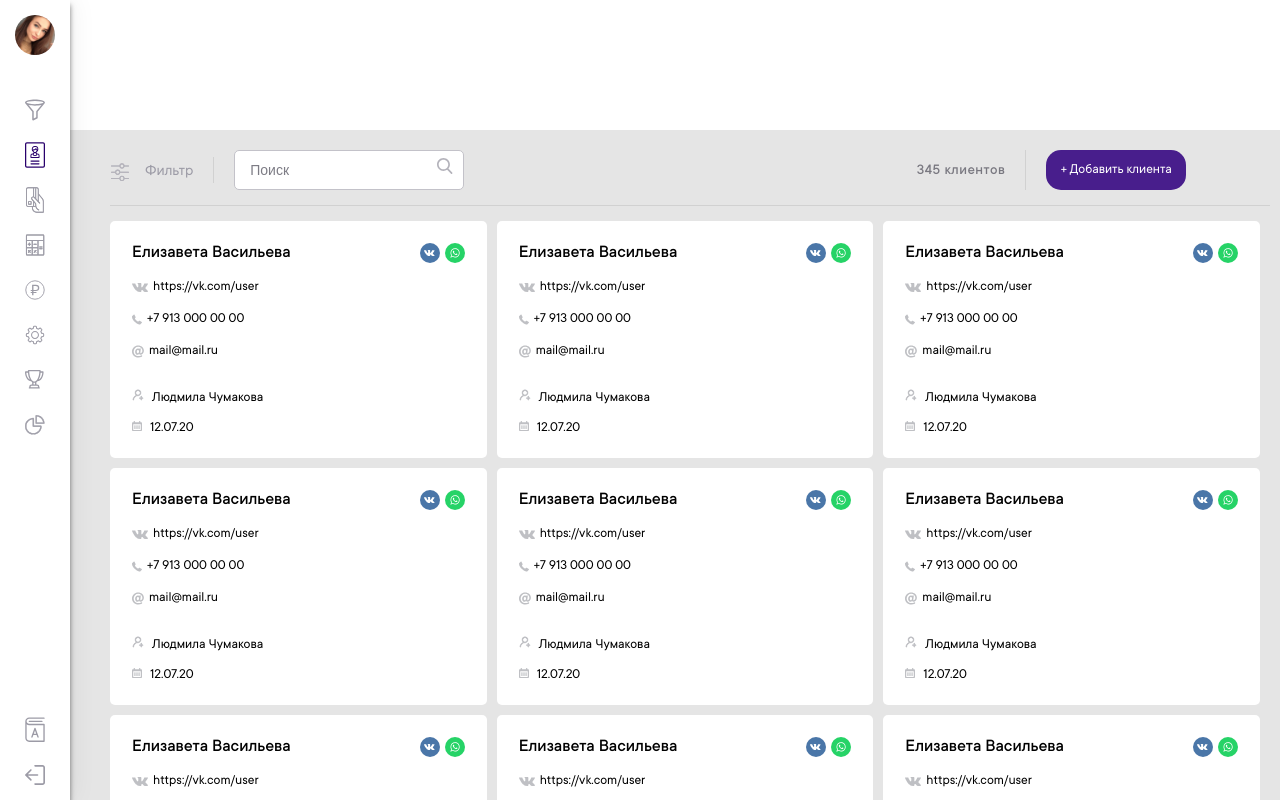
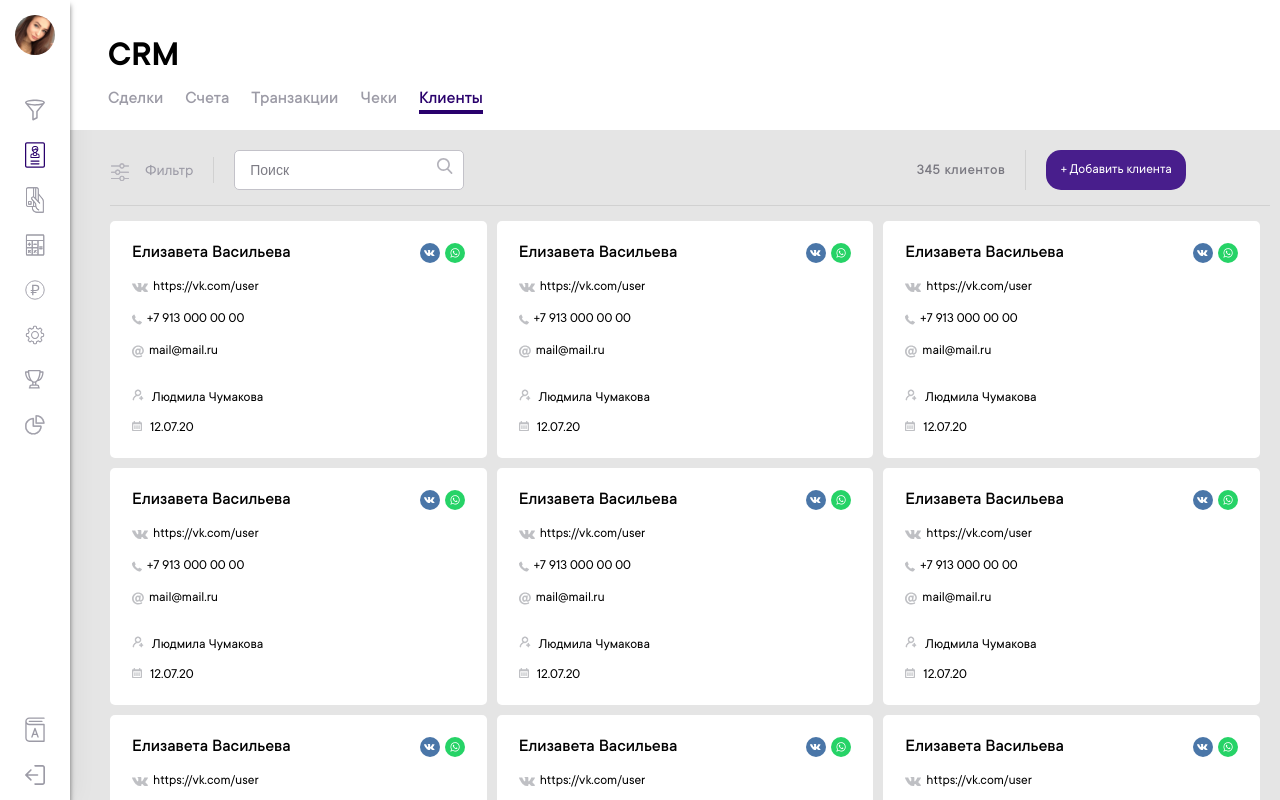
Before and after one commit to Nepo92/Guru-test, a website: page app/index.html in a window 1280 px wide. Drawn offline with nearby package versions, Linux system fonts and the light colour scheme; files that its build step writes are made by us from their sources.

Commit message:
fix small bug

```diff
--- a/app/index.html
+++ b/app/index.html
@@ -39,8 +39,8 @@
             <a class="nav__link active" href="/">Клиенты</a>
           </li>
         </ul>
+        <div class="nav__layer"></div>
       </nav>
-
 
       <ul class="left">
         <li class="left__item">
--- a/app/js/app.js
+++ b/app/js/app.js
@@ -50,7 +50,7 @@ leftIcon.forEach((item) => {
 const menuCheckbox = document.querySelector('.menu__checkbox');
 const navLayer = document.querySelector('.nav__layer');
 
-menuCheckbox.addEventListener('change', (e) => {
+menuCheckbox.addEventListener('change', () => {
   if (menuCheckbox.checked === true) {
     navLayer.onclick = () => {
       menuCheckbox.checked = false;
--- a/app/sass/block/_menu.scss
+++ b/app/sass/block/_menu.scss
@@ -81,12 +81,10 @@
 .nav {
   position: fixed;
   top: 0;
-  z-index: 2;
+  z-index: 3;
   display: flex;
   flex-direction: column;
   width: calc(100% - 70px);
-  max-height: 266px;
-  overflow: scroll;
   background-color: white;
   box-shadow: 5px 10px 25px rgba(7, 2, 14, 0.1);
   transform: translateX(70px);
@@ -95,11 +93,18 @@
 
   &__list {
     position: relative;
-    z-index: 7;
+    z-index: 4;
     width: 100%;
+    height: 266px;
     margin: 0;
     padding: 15px 0 15px 15px;
+    overflow-y: scroll;
     list-style: none;
+    scrollbar-width: 0;
+
+    &::-webkit-scrollbar {
+      width: 0;
+    }
   }
 
   &__item {
@@ -114,10 +119,6 @@
         font-weight: 600;
         font-size: 36px;
       }
-    }
-
-    &:last-child {
-      margin-bottom: 20px;
     }
   }
 
@@ -156,7 +157,7 @@
     position: fixed;
     top: 0;
     left: 0;
-    z-index: 5;
+    z-index: 2;
     width: calc(100% + 70px);
     height: 100vh;
     transform: translateX(-70px);
@@ -229,6 +230,14 @@
 
     &.active {
       fill: $menu_active;
+    }
+  }
+}
+
+@media (min-width: 321px) {
+  .nav {
+    &__list {
+      height: auto;
     }
   }
 }
```
Also changed, not shown: dist/css/style.css, dist/css/style.min.css, dist/index.html, dist/js/app.js, dist/js/app.min.js.
